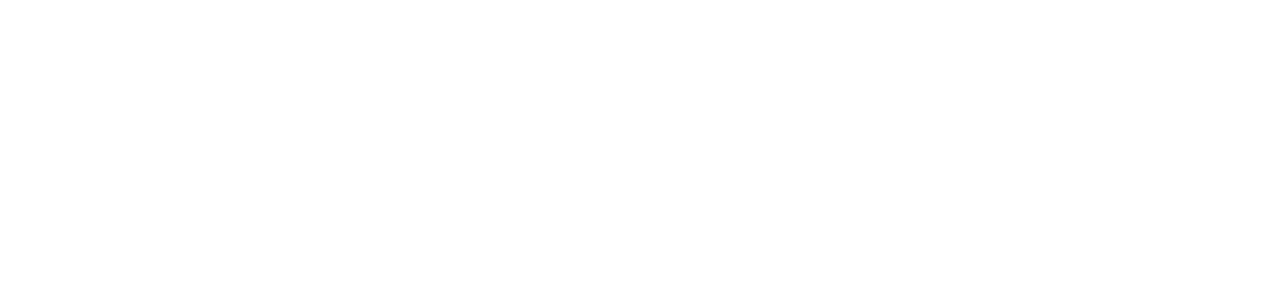
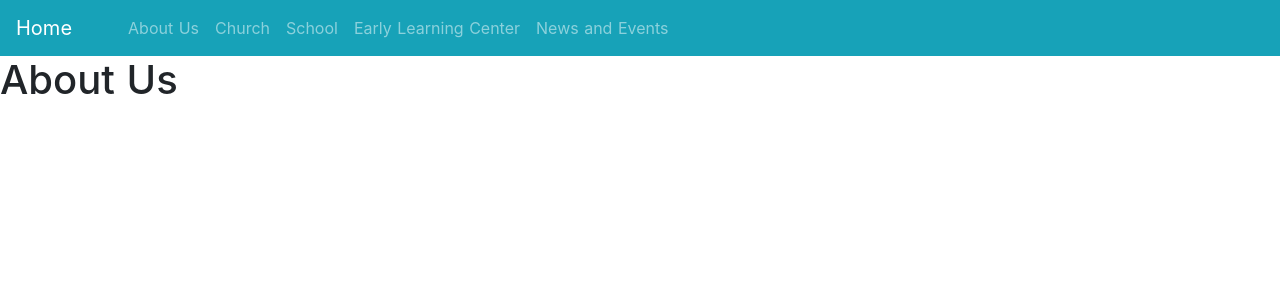
Before and after one commit to davidrfreeman/trinity-site, a Nuxt app: page /about in a window 1280 px wide. Before the commit this address had no page. Shown: the top 300 px of the page. Built offline with nearby package versions, Linux system fonts and the light colour scheme.

Commit message:
Nav and pages

```diff
--- a/components/NavBar.vue
+++ b/components/NavBar.vue
@@ -3,16 +3,17 @@
 
   <b-navbar-toggle target="nav_collapse"></b-navbar-toggle>
 
-  <b-navbar-brand href="#" class="mr-5">Home</b-navbar-brand>
+  <b-navbar-brand to="/" class="mr-5">Home</b-navbar-brand>
 
   <b-collapse is-nav id="nav_collapse">
 
     <b-navbar-nav>
-      <b-nav-item href="#">About Us</b-nav-item>
-      <b-nav-item href="#">Church</b-nav-item>
-      <b-nav-item href="#">School</b-nav-item>
-      <b-nav-item href="#">Early Learning Center</b-nav-item>
-      <b-nav-item href="#">News and Events</b-nav-item>
+      <!-- <nuxt-link to="/about">About Us</nuxt-link> -->
+      <b-nav-item to="/about">About Us</b-nav-item>
+      <b-nav-item to="/church">Church</b-nav-item>
+      <b-nav-item to="/school">School</b-nav-item>
+      <b-nav-item to="/earlylearningcenter">Early Learning Center</b-nav-item>
+      <b-nav-item to="/newsandevents">News and Events</b-nav-item>
     </b-navbar-nav>
 
      </b-collapse>
@@ -20,3 +21,9 @@
 
 <!-- navbar-1.vue -->
 </template>
+
+<script>
+export default {
+
+}
+</script>
--- a/layouts/default.vue
+++ b/layouts/default.vue
@@ -1,5 +1,6 @@
 <template>
   <div>
+    <nav-bar/>
     <nuxt/>
   </div>
 </template>
@@ -50,3 +51,13 @@
   background-color: #35495e;
 }
 </style>
+
+<script>
+import NavBar from "@/components/NavBar"
+
+export default {
+  components: {
+    NavBar
+  }
+}
+</script>
--- /dev/null
+++ b/pages/about.vue
@@ -0,0 +1,5 @@
+<template>
+    <div>
+        <h1>About Us</h1>
+    </div>
+</template>
--- /dev/null
+++ b/pages/church.vue
@@ -0,0 +1,5 @@
+<template>
+    <div>
+        <h1>Church</h1>
+    </div>
+</template>
--- /dev/null
+++ b/pages/earlylearningcenter.vue
@@ -0,0 +1,5 @@
+<template>
+    <div>
+        <h1>Early Learning Center</h1>
+    </div>
+</template>
--- a/pages/index.vue
+++ b/pages/index.vue
@@ -1,6 +1,5 @@
 <template>
   <div>
-    <nav-bar></nav-bar>
     <section class="container">
       <div>
         <app-logo/>
@@ -27,12 +26,10 @@
 
 <script>
 import AppLogo from '~/components/AppLogo.vue'
-import NavBar from '~/components/NavBar.vue'
 
 export default {
   components: {
-    AppLogo,
-    NavBar
+    AppLogo
   }
 }
 </script>
--- /dev/null
+++ b/pages/newsandevents.vue
@@ -0,0 +1,5 @@
+<template>
+    <div>
+        <h1>News and Events</h1>
+    </div>
+</template>
--- /dev/null
+++ b/pages/school.vue
@@ -0,0 +1,5 @@
+<template>
+    <div>
+        <h1>School</h1>
+    </div>
+</template>
```
